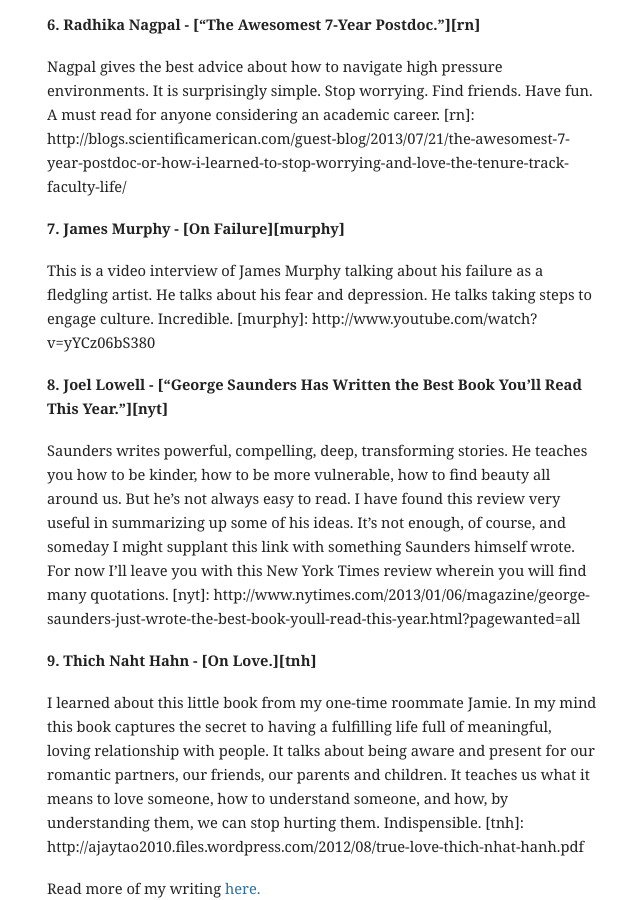
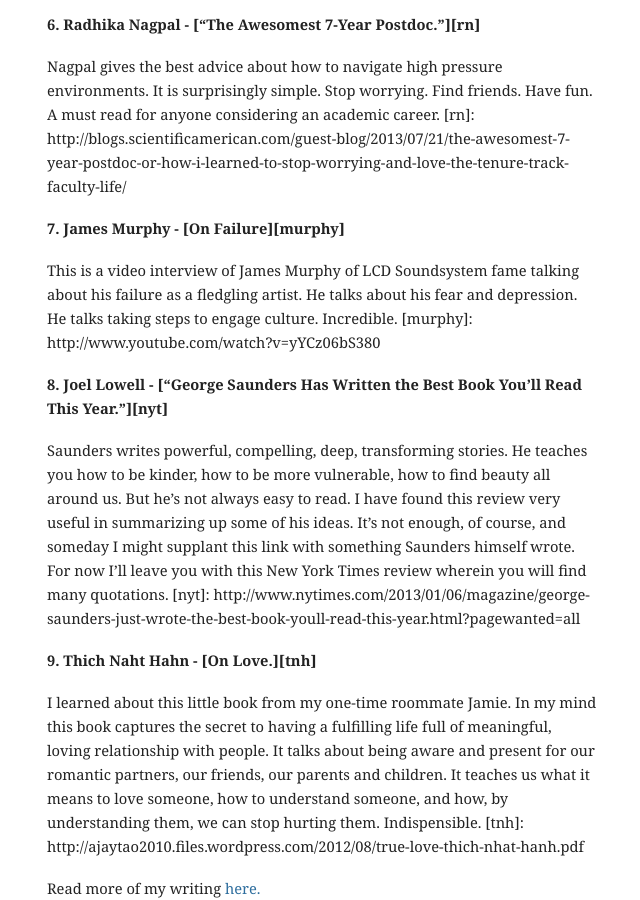
Before and after one commit to mbwong/mbwong.github.com, a Jekyll site: the page built from _posts/2013-09-13-things-i-read-often.md, in a window 1280 px wide and 900 px high, scrolled down 1278 px. Shown: the whole window, without its empty margins (303-943 px from the left). Built offline with Jekyll 4.4.1, drawn with Linux system fonts in a browser that asks for light colours.

Commit message:
Update 2013-09-13-things-i-read-often.md

```diff
--- a/_posts/2013-09-13-things-i-read-often.md
+++ b/_posts/2013-09-13-things-i-read-often.md
@@ -40,7 +40,7 @@
 
 __7. James Murphy - [On Failure][murphy]__
 
-This is a video interview of James Murphy talking about his failure as a fledgling artist. He talks about his fear and depression. He talks taking steps to engage culture. Incredible.
+This is a video interview of James Murphy of LCD Soundsystem fame talking about his failure as a fledgling artist. He talks about his fear and depression. He talks taking steps to engage culture. Incredible.
 [murphy]: http://www.youtube.com/watch?v=yYCz06bS380
 
 __8. Joel Lowell - ["George Saunders Has Written the Best Book You’ll Read This Year."][nyt]__
```
